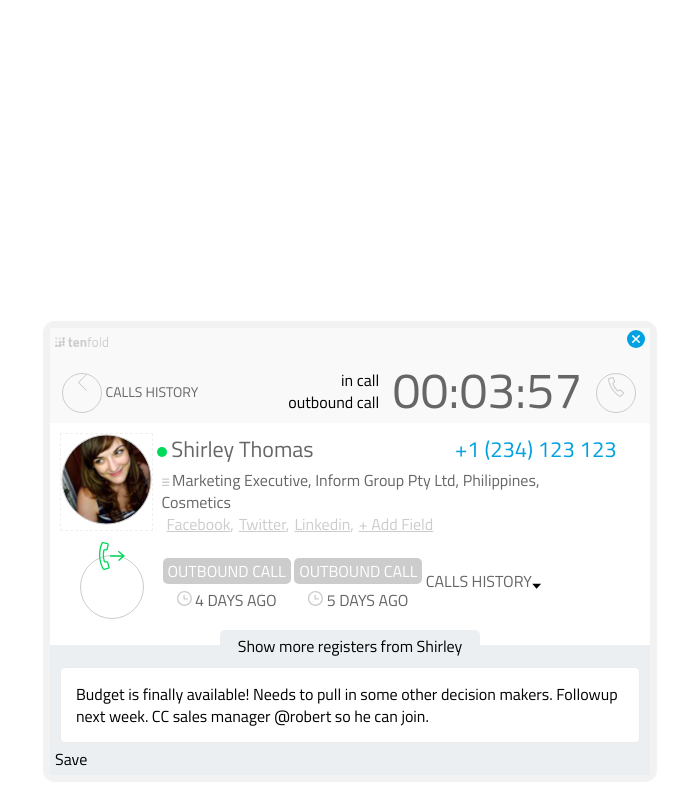
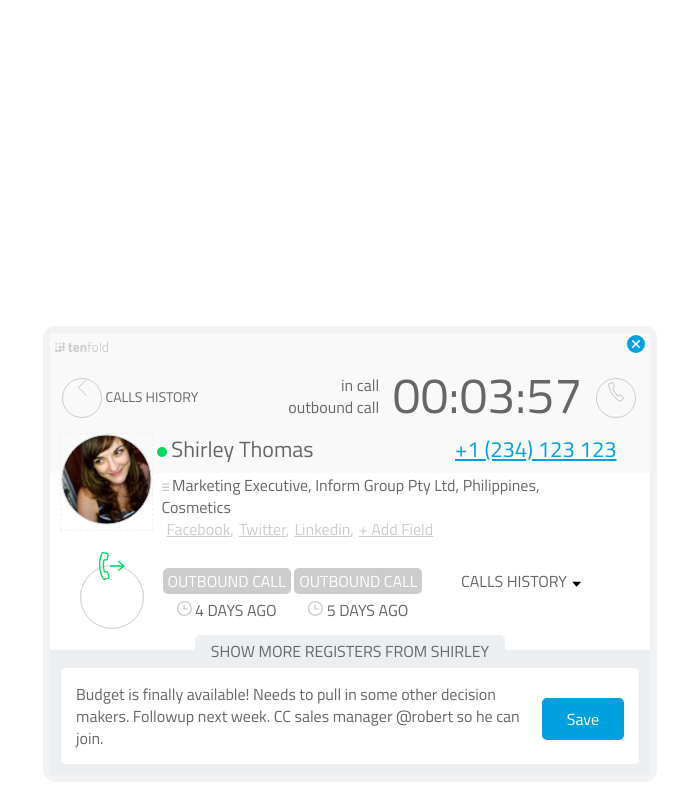
Before and after one commit to brunoguazina/tenfold, a website: page src/index.html in a window 1280 px wide. Both pictures are taken after a click on the element 1220 px from the left and 740 px from the top of the page. Shown: the whole page, without its empty margins (605-1280 px from the left). Drawn offline with nearby package versions, Linux system fonts and the light colour scheme; files that its build step writes are made by us from their sources.

Commit message:
formatacao

```diff
--- a/src/index.html
+++ b/src/index.html
@@ -91,8 +91,9 @@
 
 		<div class="notes">
 			<span class="title">Show more registers from Shirley</span>
-			<div class="content">Budget is finally available!  Needs to pull in some other decision makers.  Followup next week. CC sales manager @robert so he can join.</div>
+			<div class="content">Budget is finally available!  Needs to pull in some other decision makers.  Followup next week. CC sales manager @robert so he can join.
 			<span class="btnSave">Save</span>
+			</div>
 		</div>
 
 </div>
--- a/src/styles/style.scss
+++ b/src/styles/style.scss
@@ -6,6 +6,7 @@ body {
 	font-family: 'titillium_webregular';
 	margin: 0;
 	padding: 0;
+	color: #666;
 }
 
 .btnPopUp {
@@ -52,7 +53,7 @@ body {
 
 	.close {
 		text-align: center;
-
+		cursor: pointer;
 		background: #00A1E0 url('../images/close.svg') no-repeat center;
 		width: 18px;
 		height: 18px;
@@ -69,7 +70,7 @@ body {
 
 
 .statusCall {
-	padding: 0 12px 0 12px;
+	padding: 0 12px 45px 12px;
     cursor: pointer;
     background-color: #f9f9f9;
 }
@@ -137,6 +138,7 @@ body {
 // PROFILE
 .profile {
 	padding: 10px;
+    margin-top: -50px;
 
 	.photo {
 		display: inline-block;
@@ -164,6 +166,7 @@ body {
 	}
 
 	.phoneNumber {
+		text-decoration: underline;
 		font-size: 22px;
 		color: #00A1E0;
 		display: inline-block;
@@ -174,7 +177,7 @@ body {
 
 	.info {
 		display: block;
-		margin: 5px;
+		margin: 10px 5px;
 		color: #666;
 
 		&:before {
@@ -196,7 +199,7 @@ body {
 // HISTORY //
 .history {
 	padding: 5px 30px;
-	height: 85px;
+	height: 80px;
 
 	.phone {
 		text-align: center;
@@ -216,6 +219,7 @@ body {
 	}
 
 	.logs {
+		min-width: 290px;
 		display: inline-block;
 		vertical-align: -webkit-baseline-middle;
 
@@ -239,12 +243,16 @@ body {
 	}
 	.calls {
 		display: inline-block;
+		vertical-align: top;
 
 		.select {
 			color: #666;
 			text-transform: uppercase;
+    		padding: 5px;
+
 			&:after {
-				vertical-align: middle;
+				vertical-align: top;
+				margin-left: 5px;
 				content: url('../images/arrow.svg');
 			}
 		}
@@ -260,20 +268,29 @@ body {
 	.title {
 		background-color: #ebeff2;
     	text-align: center;
-    	width: 250px;
-    	padding: 5px;
+    	text-transform: uppercase;
+    	width: 300px;
+    	padding: 5px 5px 0 5px;
     	margin: -40px auto 0 auto;
     	display: block;
     	border-radius: 5px;
 	}
 	.content {
+		position: relative;
 		border: 1px solid #ececec;
-		border-radius: 5px;
-		margin: 5px;
-    	padding: 15px;
+    	border-radius: 5px;
+    	margin: 5px;
+    	padding: 15px 100px 15px 15px;
     	background-color: #fff;
-	}
-	.btnSave {
 
+		.btnSave {
+			padding: 10px 25px;
+    		border-radius: 5px;
+    		background-color: #00A1E0;
+    		color: #fff;
+    		position: absolute;
+    		right: 15px;
+    		top: 30px;
+		}
 	}
 }
```
